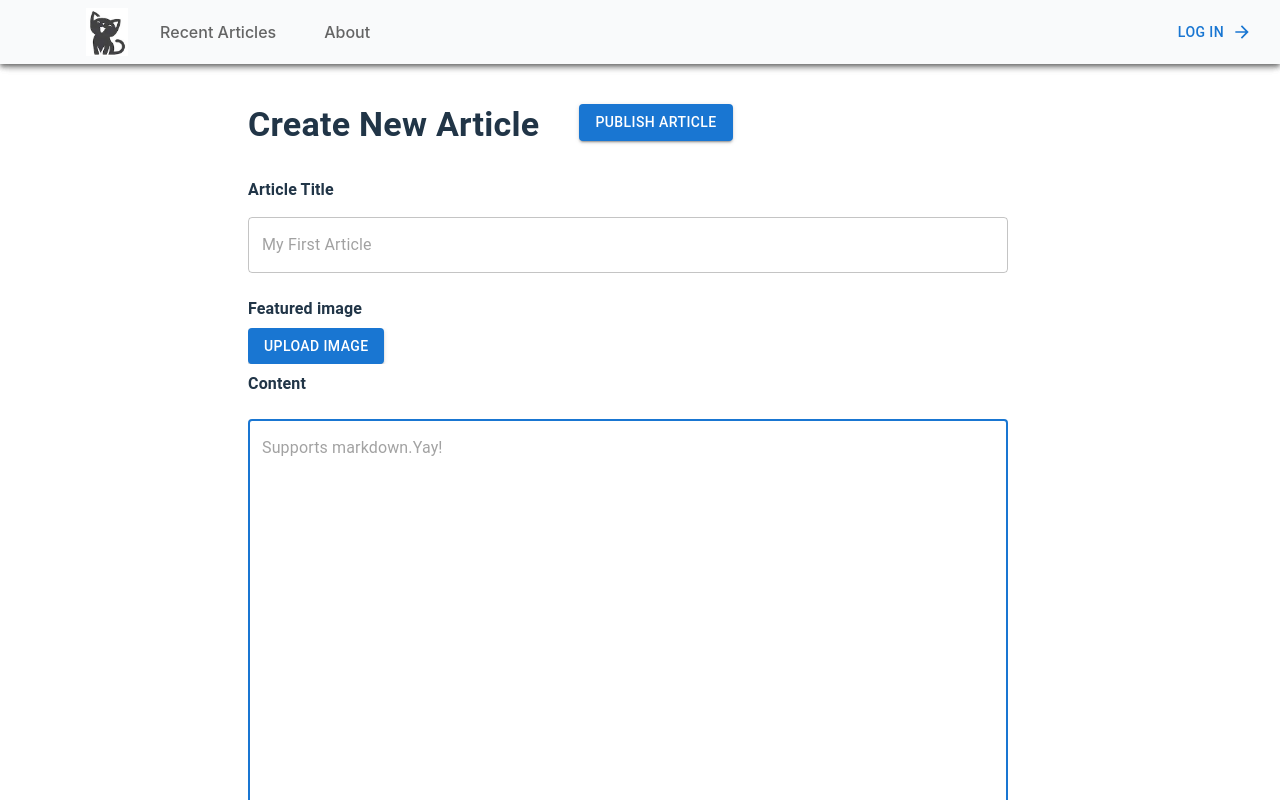
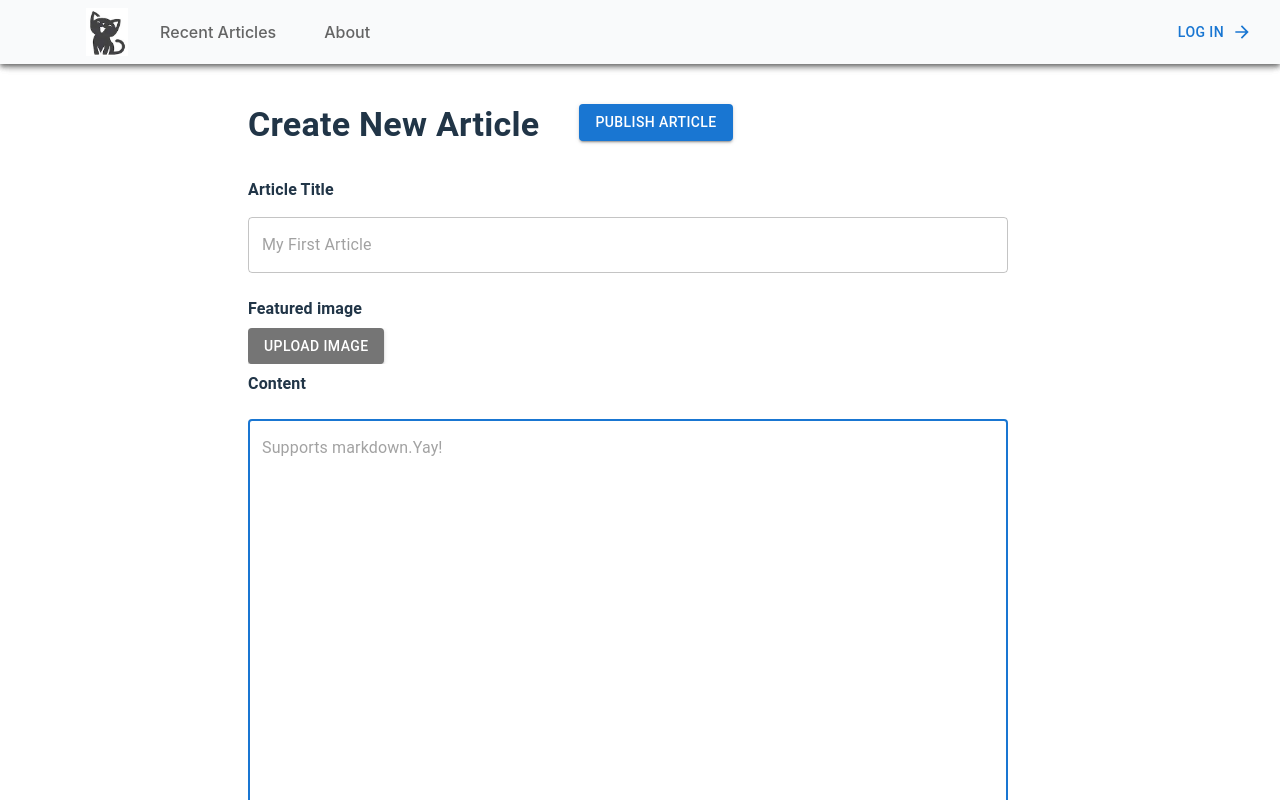
Before and after one commit to oxanakraynova/cat-blog, a React (Vite) app: page /admin/new in a window 1280 px wide. Shown: the top 800 px of the page. Built offline with nearby package versions, Linux system fonts and the light colour scheme; no server answers.

Commit message:
- update button color in create form

```diff
--- a/src/components/Forms/ArticleForm/FileInput.tsx
+++ b/src/components/Forms/ArticleForm/FileInput.tsx
@@ -1,5 +1,22 @@
-import { Button, Box, InputLabel, Input, CardMedia } from "@mui/material";
+import {
+  Button,
+  Box,
+  InputLabel,
+  Input,
+  CardMedia,
+  styled,
+  ButtonProps,
+} from "@mui/material";
+import { grey } from "@mui/material/colors";
 import { useState, useEffect } from "react";
+
+const ColorButton = styled(Button)<ButtonProps>({
+  color: "white",
+  backgroundColor: grey[600],
+  "&:hover": {
+    backgroundColor: grey[800],
+  },
+});
 
 const FileInput = () => {
   const [selectedImage, setSelectedImage] = useState<File | null>(null);
@@ -39,9 +56,9 @@ const FileInput = () => {
         onChange={handleImageChange}
       />
       <InputLabel htmlFor="select-image">
-        <Button variant="contained" color="primary" component="span">
+        <ColorButton variant="contained" color="info" component="span">
           Upload Image
-        </Button>
+        </ColorButton>
       </InputLabel>
       {imageData && (
         <Box mt={2} textAlign="left">
```
